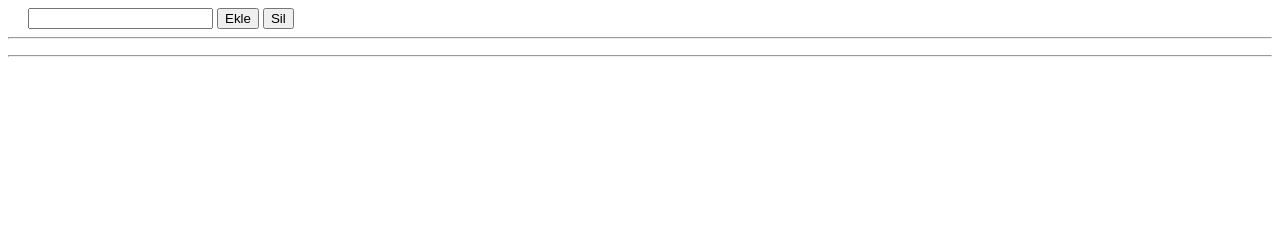
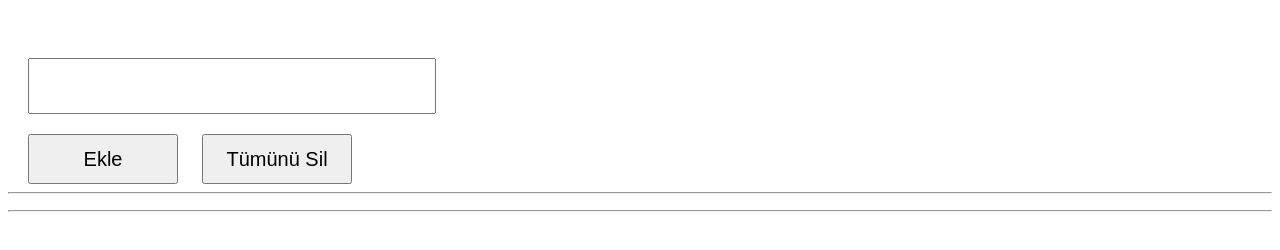
Before and after one commit to huseyinbattal/ToDoList, a plain HTML site: page index.html in a window 1280 px wide. Drawn offline with Linux system fonts and the light colour scheme.

Commit message:
style css değişti.

```diff
--- a/index.html
+++ b/index.html
@@ -19,9 +19,9 @@
     <h1 id="h6w" class="temp"  >derece</h1>
     <h1 id="h7w" class="temp"  >derece</h1> -->
 
-    <input type="text" name="" id="inp">
+    <input type="text" name="" id="inp"> <br>
     <button id="btn">Ekle</button>
-    <button id="del">Sil</button>
+    <button id="del">Tümünü Sil</button>
     <hr>
     <ol id="ulList">
     </ol>
--- a/style.css
+++ b/style.css
@@ -13,4 +13,31 @@ background-color:cornflowerblue;
 
 #inp{
     margin-left: 20px;
+    width: 400px;
+    height: 50px;
+    font-size: 40px;
+    margin-top: 50px;
 }
+
+li{
+    width: 750px;
+    height: 100px;
+    font-size: 40px;
+    text-align: center;
+    align-items: center;
+
+}
+
+button{
+    margin-top: 20px;
+    margin-left: 20px;
+    width: 150px;
+    height: 50px;
+    text-align: center;
+    align-items: center;
+    justify-content: center;
+    font-size: 20px;
+
+
+
+}
```
